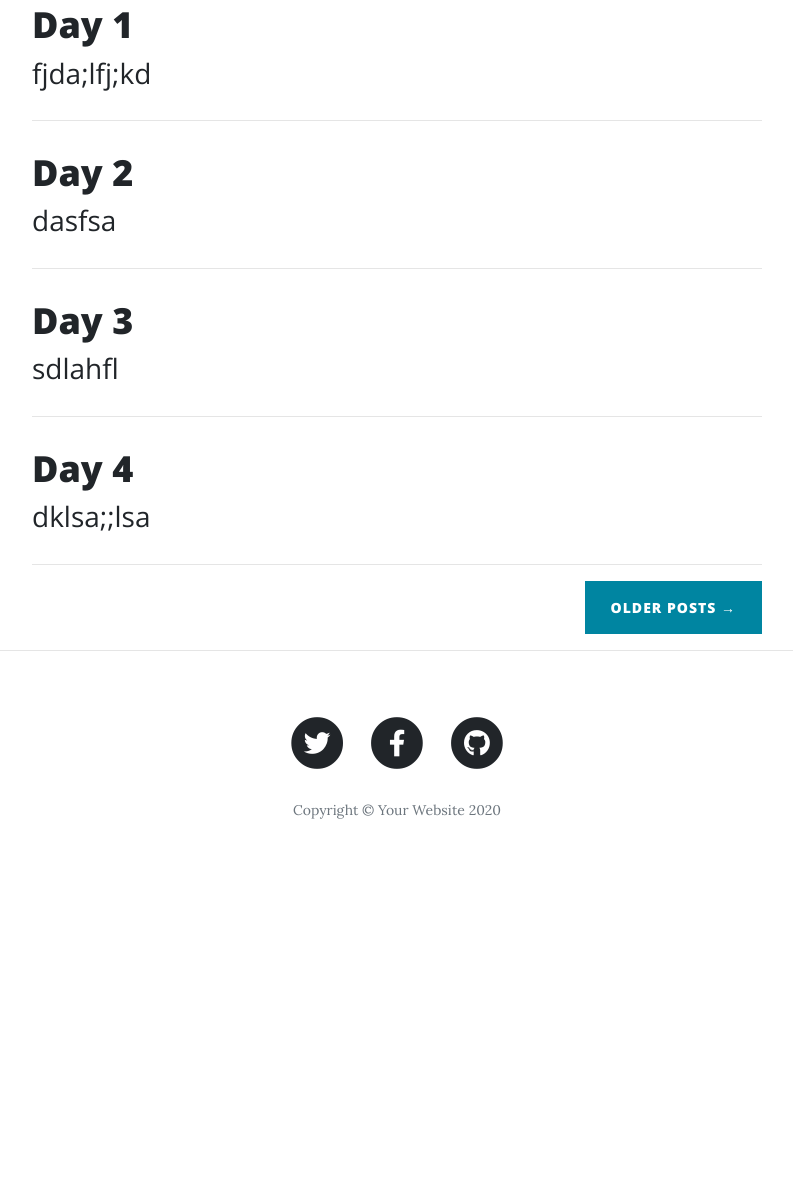
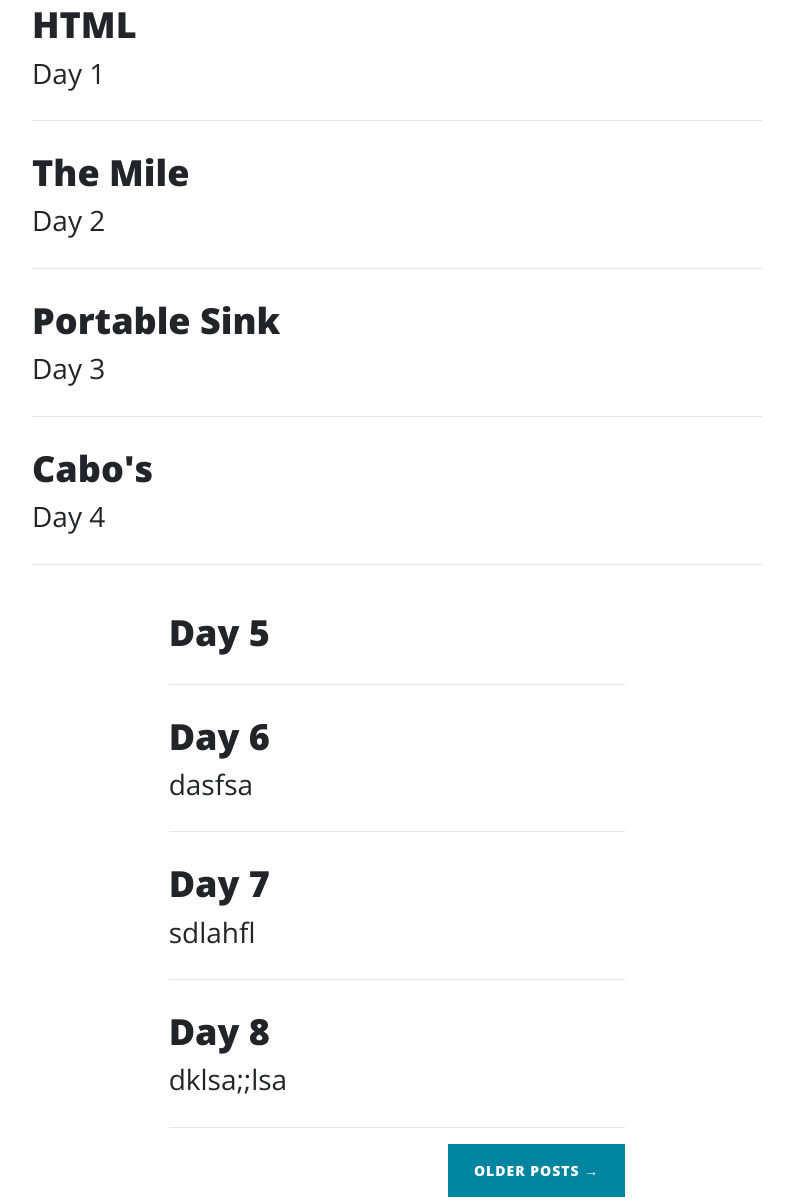
Before and after one commit to Matt1716/mattBlog, a website: page index.html in a window 1280 px wide. Shown: the part 705-1905 px from the top of the page, without its empty margins (243-1036 px from the left). Before the commit the page ends 1591 px from the top, so only its background shows below. Drawn offline with nearby package versions, Linux system fonts and the light colour scheme.

Commit message:
I added more days to the blog

```diff
--- a/index.html
+++ b/index.html
@@ -74,10 +74,10 @@
         <div class="post-preview">
           <a href="post.html">
             <h2 class="post-title">
-              Day 1
+              HTML
             </h2>
             <h3 class="post-subtitle">
-              fjda;lfj;kd
+              Day 1
             </h3>
           </a>
           <p class="post-meta">
@@ -86,10 +86,10 @@
         <div class="post-preview">
           <a href="post.html">
             <h2 class="post-title">
-              Day 2
+              The Mile
             </h2>
           <h3 class="post-subtitle">
-            dasfsa
+            Day 2
           </h3>
           <p class= "post-meta">
             <a href="#"></a>
@@ -99,10 +99,10 @@
         <div class="post-preview">
           <a href="post.html">
             <h2 class="post-title">
-              Day 3
+              Portable Sink
             </h2>
             <h3 class="post-subtitle">
-              sdlahfl
+              Day 3
             </h3>
           </a>
           <p class="post-meta">
@@ -113,10 +113,10 @@
         <div class="post-preview">
           <a href="post.html">
             <h2 class="post-title">
-              Day 4
+               Cabo's
             </h2>
             <h3 class="post-subtitle">
-              dklsa;;lsa
+              Day 4
             </h3>
           </a>
           <p class="post-meta">
@@ -124,6 +124,62 @@
             </p>
         </div>
         <hr>
+        <div class="container">
+          <div class="row">
+            <div class="col-lg-8 col-md-10 mx-auto">
+              <div class="post-preview">
+                <a href="post.html">
+                  <h2 class="post-title">
+                    Day 5
+                  </h2>
+                  <h3 class="post-subtitle">
+
+                  </h3>
+                </a>
+                <p class="post-meta">
+              </div>
+              <hr>
+              <div class="post-preview">
+                <a href="post.html">
+                  <h2 class="post-title">
+                    Day 6
+                  </h2>
+                <h3 class="post-subtitle">
+                  dasfsa
+                </h3>
+                <p class= "post-meta">
+                  <a href="#"></a>
+                  </p>
+              </div>
+              <hr>
+              <div class="post-preview">
+                <a href="post.html">
+                  <h2 class="post-title">
+                    Day 7
+                  </h2>
+                  <h3 class="post-subtitle">
+                    sdlahfl
+                  </h3>
+                </a>
+                <p class="post-meta">
+                  <a href="#"></a>
+                  </p>
+              </div>
+              <hr>
+              <div class="post-preview">
+                <a href="post.html">
+                  <h2 class="post-title">
+                    Day 8
+                  </h2>
+                  <h3 class="post-subtitle">
+                    dklsa;;lsa
+                  </h3>
+                </a>
+                <p class="post-meta">
+                  <a href="#"></a>
+                  </p>
+              </div>
+              <hr>
         <!-- Pager -->
         <div class="clearfix">
           <a class="btn btn-primary float-right" href="#">Older Posts &rarr;</a>
```
